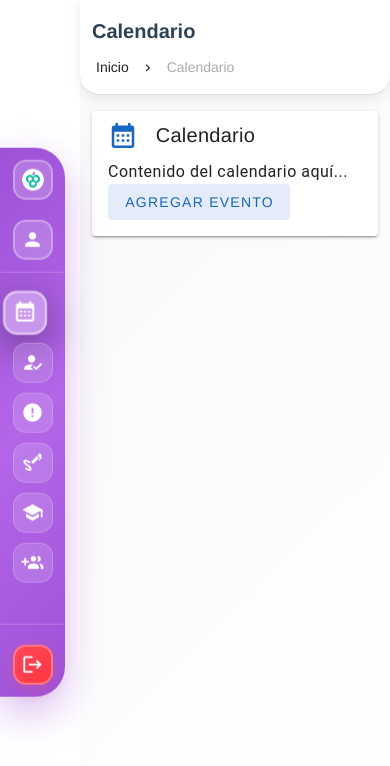
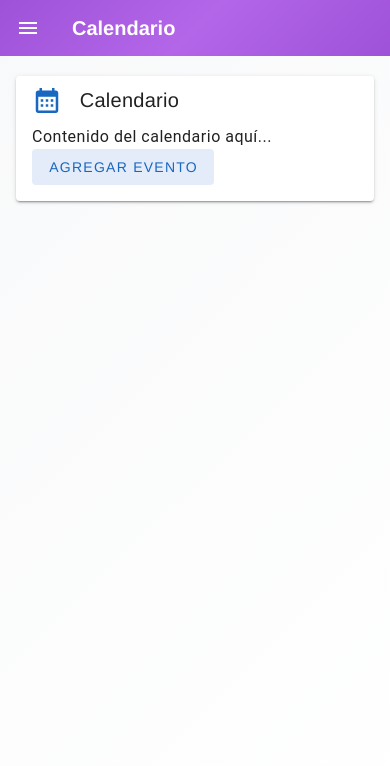
Before and after one commit to CristhoperSR/lms, a Vue app: page /app/calendario in a window 390 px wide. Shown: the top 766 px of the page. Built offline with nearby package versions, Linux system fonts and the light colour scheme.

Commit message:
[Repair] Bugs en menu

```diff
--- a/src/layouts/MainLayout.vue
+++ b/src/layouts/MainLayout.vue
@@ -1,21 +1,32 @@
 <template>
   <v-app>
     <!-- Curved Side Navigation -->
-    <div class="sidebar-container">
+    <div v-if="!isMobile" class="sidebar-container">
       <div class="sidebar-curved">
         <!-- Logo Section -->
         <div class="logo-section">
           <div class="logo-circle">
-            <img src="/img/berry.png" alt="Berry Logo" class="logo-img">
+            <v-img
+              src="/img/berry.png"
+              alt="Berry Logo"
+              :width="logoSize"
+              :height="logoSize"
+              class="logo-img"
+            />
           </div>
         </div>
 
-        <!-- User Section - Moved right after logo -->
+        <!-- User Section -->
         <div class="user-section-top">
           <div class="menu-item-wrapper">
-            <div class="menu-item user-item">
-              <v-icon icon="mdi-account" size="22"></v-icon>
-            </div>
+            <v-btn
+              :size="buttonSize"
+              variant="flat"
+              class="menu-item user-item"
+              :ripple="false"
+            >
+              <v-icon :size="iconSize">mdi-account</v-icon>
+            </v-btn>
           </div>
         </div>
 
@@ -27,41 +38,130 @@
             class="menu-item-wrapper"
             @mouseenter="setHoveredItem(item)"
             @mouseleave="setHoveredItem(null)"
-            @click="navigateTo(item.route)"
           >
-            <div
+            <v-btn
+              :size="buttonSize"
+              variant="flat"
               class="menu-item"
               :class="{ 'active': $route.name === item.name }"
+              @click="navigateTo(item.route)"
+              :ripple="false"
             >
-              <v-icon :icon="item.icon" size="22"></v-icon>
-            </div>
+              <v-icon :size="iconSize">{{ item.icon }}</v-icon>
+            </v-btn>
 
             <!-- Tooltip -->
-            <div
-              v-if="hoveredItem === item"
-              class="tooltip"
+            <v-tooltip
+              v-if="!isMobile"
+              :model-value="hoveredItem === item"
+              location="end"
+              :offset="10"
             >
-              {{ item.title }}
-              <div class="tooltip-arrow"></div>
-            </div>
+              <template v-slot:activator="{ props }">
+                <div v-bind="props"></div>
+              </template>
+              <span>{{ item.title }}</span>
+            </v-tooltip>
           </div>
         </div>
 
-        <!-- Logout Button - Ahora dentro del sidebar principal -->
+        <!-- Logout Button -->
         <div class="logout-section">
-          <div class="menu-item-wrapper logout-wrapper" @click="logout">
-            <div class="menu-item logout-item">
-              <v-icon icon="mdi-logout" size="22"></v-icon>
-            </div>
+          <div class="menu-item-wrapper logout-wrapper">
+            <v-btn
+              :size="buttonSize"
+              variant="flat"
+              class="menu-item logout-item"
+              @click="logout"
+              :ripple="false"
+            >
+              <v-icon :size="iconSize">mdi-logout</v-icon>
+            </v-btn>
           </div>
         </div>
       </div>
     </div>
 
+    <!-- Mobile Navigation Drawer -->
+    <v-navigation-drawer
+      v-if="isMobile"
+      v-model="drawer"
+      temporary
+      width="280"
+      class="mobile-sidebar"
+      location="left"
+    >
+      <div class="mobile-sidebar-content">
+        <!-- Logo Section Mobile -->
+        <div class="mobile-logo-section">
+          <div class="mobile-logo-circle">
+            <v-img
+              src="/img/berry.png"
+              alt="Berry Logo"
+              width="32"
+              height="32"
+              class="mobile-logo-img"
+            />
+          </div>
+          <span class="mobile-logo-text">Berry</span>
+        </div>
+
+        <!-- User Section Mobile -->
+        <div class="mobile-user-section">
+          <v-list-item>
+            <template v-slot:prepend>
+              <v-icon size="24">mdi-account</v-icon>
+            </template>
+            <v-list-item-title>Usuario</v-list-item-title>
+          </v-list-item>
+        </div>
+
+        <!-- Menu Items Mobile -->
+        <v-list class="mobile-menu-list">
+          <v-list-item
+            v-for="item in menuItems"
+            :key="item.name"
+            :value="item.name"
+            :active="$route.name === item.name"
+            @click="navigateTo(item.route)"
+            class="mobile-menu-item"
+          >
+            <template v-slot:prepend>
+              <v-icon :icon="item.icon" size="24"></v-icon>
+            </template>
+            <v-list-item-title>{{ item.title }}</v-list-item-title>
+          </v-list-item>
+        </v-list>
+
+        <!-- Logout Button Mobile -->
+        <div class="mobile-logout-section">
+          <v-list-item @click="logout" class="mobile-logout-item">
+            <template v-slot:prepend>
+              <v-icon size="24" color="error">mdi-logout</v-icon>
+            </template>
+            <v-list-item-title class="text-error">Cerrar Sesión</v-list-item-title>
+          </v-list-item>
+        </div>
+      </div>
+    </v-navigation-drawer>
+
+    <!-- Mobile Menu Toggle -->
+    <v-app-bar
+      v-if="isMobile"
+      :height="56"
+      flat
+      class="mobile-app-bar"
+    >
+      <v-app-bar-nav-icon @click="drawer = !drawer" />
+      <v-toolbar-title class="mobile-title">
+        {{ currentPageTitle }}
+      </v-toolbar-title>
+    </v-app-bar>
+
     <!-- Main Content -->
-    <v-main class="main-content">
-      <!-- Page Header -->
-      <div class="page-header">
+    <v-main class="main-content" :class="{ 'main-content-mobile': isMobile }">
+      <!-- Page Header - Hidden on mobile -->
+      <div v-if="!isMobile" class="page-header">
         <div class="breadcrumb-section">
           <h1 class="page-title">{{ currentPageTitle }}</h1>
           <v-breadcrumbs
@@ -70,7 +170,7 @@
             density="compact"
           >
             <template v-slot:divider>
-              <v-icon icon="mdi-chevron-right" size="14"></v-icon>
+              <v-icon size="14">mdi-chevron-right</v-icon>
             </template>
           </v-breadcrumbs>
         </div>
@@ -78,22 +178,27 @@
 
       <!-- Router View -->
       <div class="content-wrapper">
-        <router-view></router-view>
+        <router-view />
       </div>
     </v-main>
   </v-app>
 </template>
 
 <script>
-import { ref, computed } from 'vue'
+import { ref, computed, onMounted, onUnmounted } from 'vue'
 import { useRoute, useRouter } from 'vue-router'
+import { useDisplay } from 'vuetify'
 
 export default {
   name: 'MainLayout',
   setup() {
     const route = useRoute()
     const router = useRouter()
+    const { mobile, smAndDown, mdAndDown } = useDisplay()
+
     const hoveredItem = ref(null)
+    const drawer = ref(true)
+    const windowWidth = ref(window.innerWidth)
 
     const menuItems = ref([
       {
@@ -134,6 +239,35 @@ export default {
       }
     ])
 
+    // Computed properties for responsive design
+    const isMobile = computed(() => mobile.value)
+    const isTablet = computed(() => mdAndDown.value && !mobile.value)
+
+    const sidebarWidth = computed(() => {
+      if (mobile.value) return 280
+      if (smAndDown.value) return 70
+      if (mdAndDown.value) return 75
+      return 80
+    })
+
+    const buttonSize = computed(() => {
+      if (mobile.value) return 'default'
+      if (smAndDown.value) return 'small'
+      return 'default'
+    })
+
+    const iconSize = computed(() => {
+      if (mobile.value) return 24
+      if (smAndDown.value) return 20
+      return 22
+    })
+
+    const logoSize = computed(() => {
+      if (mobile.value) return 32
+      if (smAndDown.value) return 24
+      return 28
+    })
+
     const currentPageTitle = computed(() => {
       const currentItem = menuItems.value.find(item => item.name === route.name)
       return currentItem ? currentItem.title : 'Dashboard'
@@ -153,22 +287,51 @@ export default {
     ])
 
     const setHoveredItem = (item) => {
-      hoveredItem.value = item
+      if (!mobile.value) {
+        hoveredItem.value = item
+      }
     }
 
-    const navigateTo = (route) => {
-      router.push(route)
+    const navigateTo = (routePath) => {
+      router.push(routePath)
+      if (mobile.value) {
+        drawer.value = false
+      }
     }
 
     const logout = () => {
       router.push('/login')
+      if (mobile.value) {
+        drawer.value = false
+      }
     }
 
+    const handleResize = () => {
+      windowWidth.value = window.innerWidth
+    }
+
+    onMounted(() => {
+      window.addEventListener('resize', handleResize)
+      // Initialize drawer state based on screen size
+      drawer.value = !mobile.value
+    })
+
+    onUnmounted(() => {
+      window.removeEventListener('resize', handleResize)
+    })
+
     return {
+      drawer,
       hoveredItem,
       menuItems,
       currentPageTitle,
       breadcrumbs,
+      isMobile,
+      isTablet,
+      sidebarWidth,
+      buttonSize,
+      iconSize,
+      logoSize,
       setHoveredItem,
       navigateTo,
       logout
@@ -178,6 +341,7 @@ export default {
 </script>
 
 <style scoped>
+/* Sidebar Container - Desktop */
 .sidebar-container {
   position: fixed;
   top: 0;
@@ -188,9 +352,9 @@ export default {
 
 .sidebar-curved {
   width: 80px;
-  height: 80vh; /* Aumentado para incluir el botón de logout */
-  max-height: 700px; /* Aumentado */
-  min-height: 550px; /* Aumentado */
+  height: 80vh;
+  max-height: 700px;
+  min-height: 550px;
   background: linear-gradient(135deg, #9E52D8 0%, #B366E8 50%, #9E52D8 100%);
   position: absolute;
   top: 50%;
@@ -199,12 +363,13 @@ export default {
   display: flex;
   flex-direction: column;
   align-items: center;
-  padding: 20px 0 20px 0;
+  padding: 20px 0;
   border-radius: 0 45px 45px 0;
   box-shadow: 0 15px 40px rgba(158, 82, 216, 0.4);
   backdrop-filter: blur(20px);
 }
 
+/* Logo Section */
 .logo-section {
   margin-bottom: 20px;
   flex-shrink: 0;
@@ -229,12 +394,10 @@ export default {
 }
 
 .logo-img {
-  width: 28px;
-  height: 28px;
   border-radius: 14px;
 }
 
-/* User section positioned right after logo */
+/* User Section */
 .user-section-top {
   margin-bottom: 25px;
   padding-bottom: 20px;
@@ -246,20 +409,21 @@ export default {
   flex-shrink: 0;
 }
 
+/* Menu Items */
 .menu-items {
   display: flex;
   flex-direction: column;
   gap: 16px;
-  flex: 1; /* Toma el espacio disponible entre user y logout */
+  flex: 1;
   align-items: center;
   justify-content: flex-start;
   width: 100%;
   padding-top: 5px;
 }
 
-/* Nueva sección de logout dentro del sidebar */
+/* Logout Section */
 .logout-section {
-  margin-top: auto; /* Empuja el botón hacia abajo */
+  margin-top: auto;
   padding-top: 20px;
   border-top: 1px solid rgba(255, 255, 255, 0.2);
   width: 100%;
@@ -269,41 +433,42 @@ export default {
   flex-shrink: 0;
 }
 
+/* Menu Item Wrapper */
 .menu-item-wrapper {
   position: relative;
   cursor: pointer;
 }
 
+/* Menu Item Buttons */
 .menu-item {
-  width: 50px;
-  height: 50px;
-  border-radius: 16px;
-  display: flex;
-  align-items: center;
-  justify-content: center;
-  background: rgba(255, 255, 255, 0.15);
-  color: white;
-  transition: all 0.3s cubic-bezier(0.4, 0, 0.2, 1);
+  width: 50px !important;
+  height: 50px !important;
+  min-width: 50px !important;
+  border-radius: 16px !important;
+  background: rgba(255, 255, 255, 0.15) !important;
+  color: white !important;
+  transition: all 0.3s cubic-bezier(0.4, 0, 0.2, 1) !important;
   backdrop-filter: blur(15px);
-  border: 1px solid rgba(255, 255, 255, 0.2);
+  border: 1px solid rgba(255, 255, 255, 0.2) !important;
+  box-shadow: none !important;
 }
 
 .menu-item:hover {
-  background: rgba(255, 255, 255, 0.25);
+  background: rgba(255, 255, 255, 0.25) !important;
   transform: translateX(-5px) scale(1.05);
-  box-shadow: 0 8px 30px rgba(0, 0, 0, 0.3);
+  box-shadow: 0 8px 30px rgba(0, 0, 0, 0.3) !important;
 }
 
 .menu-item.active {
-  background: rgba(255, 255, 255, 0.35);
+  background: rgba(255, 255, 255, 0.35) !important;
   transform: translateX(-8px) scale(1.1);
-  box-shadow: 0 10px 35px rgba(0, 0, 0, 0.4);
-  border: 2px solid rgba(255, 255, 255, 0.5);
+  box-shadow: 0 10px 35px rgba(0, 0, 0, 0.4) !important;
+  border: 2px solid rgba(255, 255, 255, 0.5) !important;
 }
 
 .user-item {
   background: rgba(255, 255, 255, 0.2) !important;
-  border: 2px solid rgba(255, 255, 255, 0.3);
+  border: 2px solid rgba(255, 255, 255, 0.3) !important;
 }
 
 .user-item:hover {
@@ -311,14 +476,10 @@ export default {
   transform: translateX(-3px) scale(1.02);
 }
 
-.logout-wrapper {
-  margin: 0;
-}
-
 .logout-item {
   background: linear-gradient(135deg, #FF4757, #FF3742) !important;
   border: 2px solid rgba(255, 255, 255, 0.3) !important;
-  box-shadow: 0 4px 15px rgba(255, 71, 87, 0.3);
+  box-shadow: 0 4px 15px rgba(255, 71, 87, 0.3) !important;
 }
 
 .logout-item:hover {
@@ -327,51 +488,96 @@ export default {
   box-shadow: 0 8px 25px rgba(255, 71, 87, 0.5) !important;
 }
 
-.tooltip {
-  position: absolute;
-  left: 55px;
-  top: 50%;
-  transform: translateY(-50%);
-  background: rgba(0, 0, 0, 0.85);
-  color: white;
-  padding: 8px 12px;
-  border-radius: 10px;
-  font-size: 13px;
-  font-weight: 500;
-  white-space: nowrap;
-  z-index: 1001;
-  animation: fadeIn 0.3s cubic-bezier(0.4, 0, 0.2, 1);
-  backdrop-filter: blur(10px);
-  border: 1px solid rgba(255, 255, 255, 0.2);
+/* Mobile Sidebar */
+.mobile-sidebar {
+  background: linear-gradient(135deg, #9E52D8 0%, #B366E8 50%, #9E52D8 100%) !important;
 }
 
-.tooltip-arrow {
-  position: absolute;
-  left: -6px;
-  top: 50%;
-  transform: translateY(-50%);
-  width: 0;
-  height: 0;
-  border-top: 6px solid transparent;
-  border-bottom: 6px solid transparent;
-  border-right: 6px solid rgba(0, 0, 0, 0.85);
+.mobile-sidebar-content {
+  padding: 20px 0;
+  height: 100%;
+  display: flex;
+  flex-direction: column;
 }
 
-@keyframes fadeIn {
-  from {
-    opacity: 0;
-    transform: translateY(-50%) translateX(-10px);
-  }
-  to {
-    opacity: 1;
-    transform: translateY(-50%) translateX(0);
-  }
+.mobile-logo-section {
+  display: flex;
+  align-items: center;
+  padding: 0 20px 20px 20px;
+  margin-bottom: 20px;
+  border-bottom: 1px solid rgba(255, 255, 255, 0.2);
 }
 
+.mobile-logo-circle {
+  width: 40px;
+  height: 40px;
+  background: rgba(255, 255, 255, 0.2);
+  border-radius: 12px;
+  display: flex;
+  align-items: center;
+  justify-content: center;
+  margin-right: 12px;
+  border: 1px solid rgba(255, 255, 255, 0.3);
+}
+
+.mobile-logo-text {
+  color: white;
+  font-size: 18px;
+  font-weight: 600;
+}
+
+.mobile-user-section {
+  margin-bottom: 20px;
+  padding: 0 10px;
+}
+
+.mobile-user-section :deep(.v-list-item) {
+  background: rgba(255, 255, 255, 0.1);
+  border-radius: 12px;
+  margin-bottom: 10px;
+  color: white;
+}
+
+.mobile-menu-list {
+  flex: 1;
+  background: transparent !important;
+  padding: 0 10px;
+}
+
+.mobile-menu-item {
+  margin-bottom: 8px;
+  border-radius: 12px !important;
+  color: white !important;
+}
+
+.mobile-menu-item:hover {
+  background: rgba(255, 255, 255, 0.1) !important;
+}
+
+.mobile-menu-item.v-list-item--active {
+  background: rgba(255, 255, 255, 0.2) !important;
+}
+
+.mobile-logout-section {
+  margin-top: auto;
+  padding: 20px 10px 0 10px;
+  border-top: 1px solid rgba(255, 255, 255, 0.2);
+}
+
+.mobile-logout-item {
+  border-radius: 12px !important;
+  background: rgba(255, 71, 87, 0.2) !important;
+}
+
+/* Main Content */
 .main-content {
   background: linear-gradient(135deg, #f8f9fa 0%, #ffffff 100%);
   margin-left: 100px;
   transition: margin-left 0.3s ease;
+}
+
+.main-content-mobile {
+  margin-left: 0 !important;
 }
 
 .page-header {
@@ -393,7 +599,7 @@ export default {
   background-clip: text;
 }
 
-.breadcrumb-section .v-breadcrumbs {
+.breadcrumb-section :deep(.v-breadcrumbs) {
   font-size: 14px;
 }
 
@@ -402,15 +608,49 @@ export default {
   min-height: calc(100vh - 140px);
 }
 
-/* Mobile Responsive Design */
-@media (max-width: 1024px) {
+/* Mobile App Bar */
+.mobile-app-bar {
+  background: linear-gradient(135deg, #9E52D8 0%, #B366E8 50%, #9E52D8 100%) !important;
+  color: white !important;
+}
+
+.mobile-title {
+  color: white !important;
+  font-weight: 600;
+}
+
+.content-wrapper {
+  padding: 28px 36px;
+  min-height: calc(100vh - 140px);
+}
+
+/* Responsive Design */
+
+/* Mobile */
+@media (max-width: 599px) {
+  .content-wrapper {
+    padding: 20px 16px;
+    min-height: calc(100vh - 120px);
+  }
+
+  .page-header {
+    padding: 20px 16px;
+  }
+
+  .page-title {
+    font-size: 24px;
+  }
+}
+
+/* Tablet */
+@media (min-width: 600px) and (max-width: 1024px) {
   .sidebar-curved {
     width: 75px;
     height: 75vh;
     max-height: 650px;
     min-height: 500px;
     border-radius: 0 40px 40px 0;
-    padding: 18px 0 18px 0;
+    padding: 18px 0;
   }
 
   .main-content {
@@ -423,16 +663,11 @@ export default {
     border-radius: 15px;
   }
 
-  .logo-img {
-    width: 26px;
-    height: 26px;
-    border-radius: 13px;
-  }
-
   .menu-item {
-    width: 47px;
-    height: 47px;
-    border-radius: 15px;
+    width: 47px !important;
+    height: 47px !important;
+    min-width: 47px !important;
+    border-radius: 15px !important;
   }
 
   .menu-items {
@@ -440,164 +675,18 @@ export default {
   }
 }
 
-@media (max-width: 768px) {
+/* Small Desktop */
+@media (min-width: 1025px) and (max-width: 1199px) {
   .sidebar-curved {
-    width: 70px;
-    height: 70vh;
-    max-height: 600px;
-    min-height: 450px;
-    border-radius: 0 35px 35px 0;
-    padding: 15px 0 15px 0;
+    width: 80px;
   }
 
   .main-content {
-    margin-left: 85px;
-  }
-
-  .content-wrapper {
-    padding: 20px 16px;
-  }
-
-  .page-header {
-    padding: 20px 16px;
-  }
-
-  .page-title {
-    font-size: 24px;
-  }
-
-  .menu-item {
-    width: 44px;
-    height: 44px;
-    border-radius: 14px;
-  }
-
-  .logo-circle {
-    width: 44px;
-    height: 44px;
-    border-radius: 14px;
-  }
-
-  .logo-img {
-    width: 24px;
-    height: 24px;
-    border-radius: 12px;
-  }
-
-  .menu-items {
-    gap: 12px;
-  }
-
-  .user-section-top {
-    margin-bottom: 18px;
-    padding-bottom: 15px;
-  }
-
-  .tooltip {
-    left: 50px;
+    margin-left: 100px;
   }
 }
 
-@media (max-width: 480px) {
-  .sidebar-curved {
-    width: 65px;
-    height: 65vh;
-    max-height: 550px;
-    min-height: 400px;
-    border-radius: 0 30px 30px 0;
-    padding: 12px 0 12px 0;
-  }
-
-  .main-content {
-    margin-left: 80px;
-  }
-
-  .content-wrapper {
-    padding: 16px 12px;
-  }
-
-  .page-header {
-    padding: 16px 12px;
-  }
-
-  .page-title {
-    font-size: 20px;
-  }
-
-  .menu-item {
-    width: 40px;
-    height: 40px;
-    border-radius: 13px;
-  }
-
-  .logo-circle {
-    width: 40px;
-    height: 40px;
-    border-radius: 13px;
-  }
-
-  .logo-img {
-    width: 22px;
-    height: 22px;
-    border-radius: 11px;
-  }
-
-  .menu-items {
-    gap: 10px;
-  }
-
-  .user-section-top {
-    margin-bottom: 15px;
-    padding-bottom: 12px;
-  }
-
-  .tooltip {
-    left: 45px;
-    font-size: 12px;
-    padding: 6px 10px;
-    border-radius: 8px;
-  }
-}
-
-/* Extra small devices */
-@media (max-width: 360px) {
-  .sidebar-curved {
-    width: 60px;
-    border-radius: 0 25px 25px 0;
-    height: 60vh;
-    max-height: 500px;
-    min-height: 350px;
-    padding: 10px 0 10px 0;
-  }
-
-  .main-content {
-    margin-left: 75px;
-  }
-
-  .menu-item {
-    width: 36px;
-    height: 36px;
-    border-radius: 12px;
-  }
-
-  .logo-circle {
-    width: 36px;
-    height: 36px;
-    border-radius: 12px;
-  }
-
-  .logo-img {
-    width: 20px;
-    height: 20px;
-    border-radius: 10px;
-  }
-
-  .menu-items {
-    gap: 8px;
-  }
-}
-
-/* Large screens */
+/* Large Desktop */
 @media (min-width: 1200px) {
   .sidebar-curved {
     width: 85px;
@@ -605,7 +694,7 @@ export default {
     max-height: 750px;
     min-height: 580px;
     border-radius: 0 50px 50px 0;
-    padding: 22px 0 22px 0;
+    padding: 22px 0;
   }
 
   .main-content {
@@ -618,24 +707,32 @@ export default {
     border-radius: 17px;
   }
 
-  .logo-img {
-    width: 30px;
-    height: 30px;
-    border-radius: 15px;
-  }
-
   .menu-item {
-    width: 53px;
-    height: 53px;
-    border-radius: 17px;
+    width: 53px !important;
+    height: 53px !important;
+    min-width: 53px !important;
+    border-radius: 17px !important;
   }
 
   .menu-items {
     gap: 18px;
   }
+}
 
-  .tooltip {
-    left: 58px;
-  }
+/* Override Vuetify styles */
+:deep(.v-btn--size-default) {
+  min-width: unset;
+}
+
+:deep(.v-btn--size-small) {
+  min-width: unset;
+}
+
+:deep(.v-list-item__prepend) {
+  color: inherit;
+}
+
+:deep(.v-overlay__scrim) {
+  background: rgba(0, 0, 0, 0.6) !important;
 }
 </style>
```
